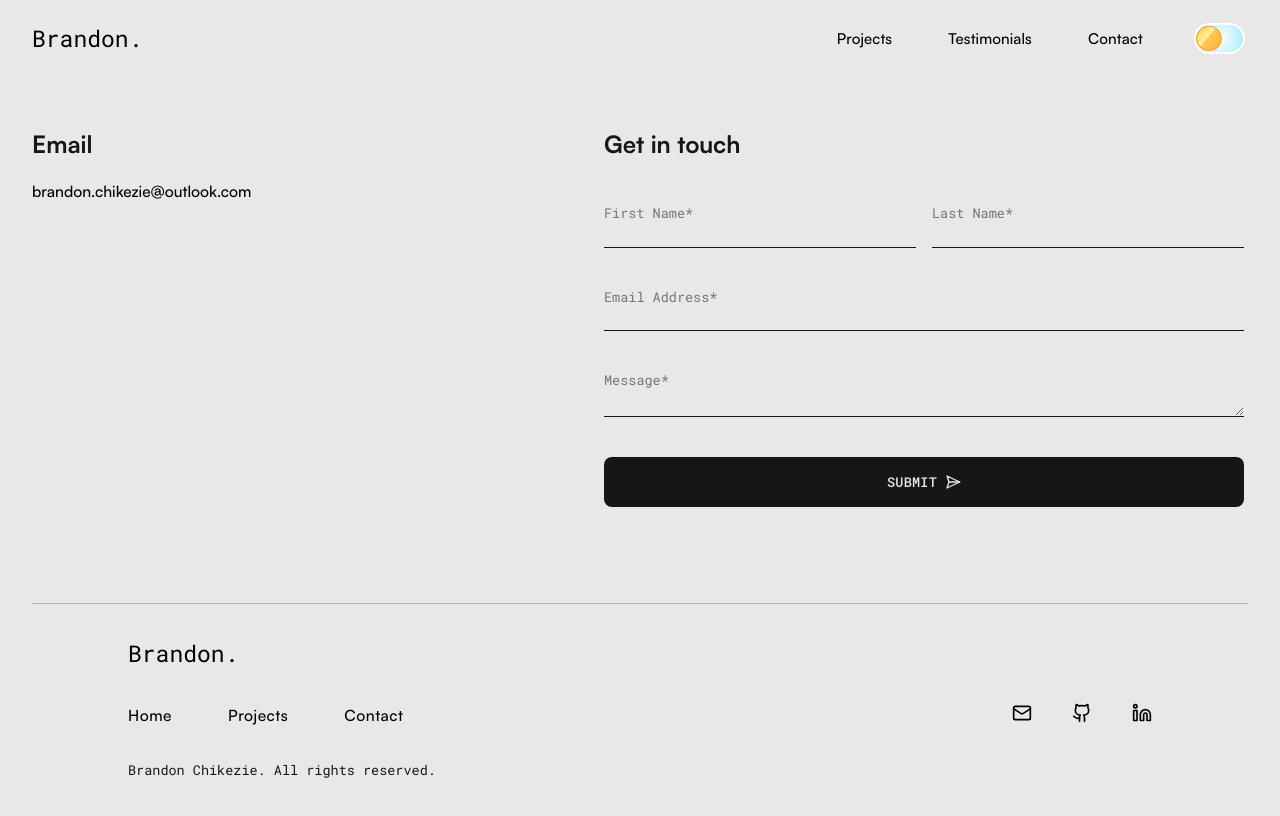
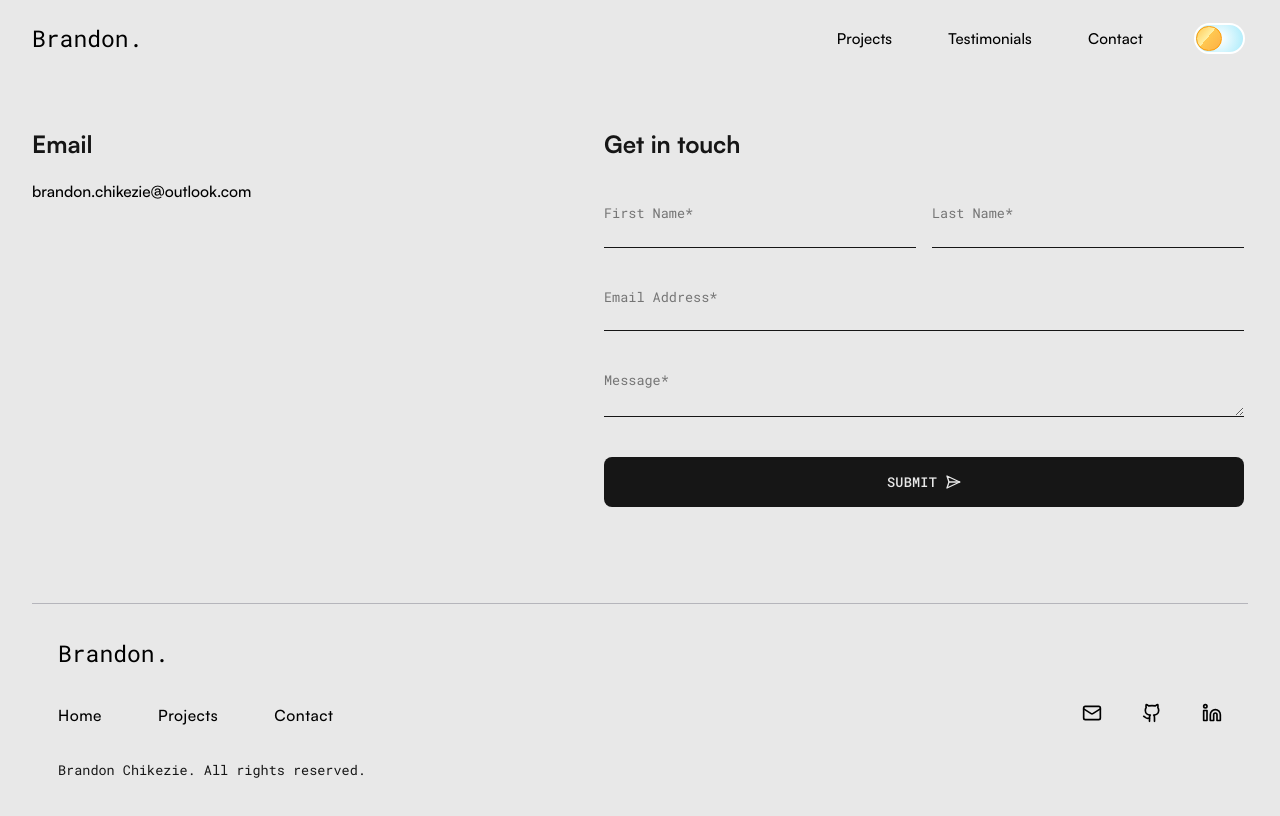
Before and after one commit to cbrandoncodes/portfolio, a Next.js app: page /contact in a window 1280 px wide. Shown: the top 816 px of the page. Built offline with nearby package versions, Linux system fonts and the light colour scheme.

Commit message:
fix(footer): Update footer styles

```diff
--- a/src/components/footer/footer.module.scss
+++ b/src/components/footer/footer.module.scss
@@ -12,7 +12,7 @@
 
     .main {
       width: 100%;
-      max-width: 1024px;
+      max-width: 1164px;
       margin: 0 auto;
       padding-top: 2rem;
 
```
